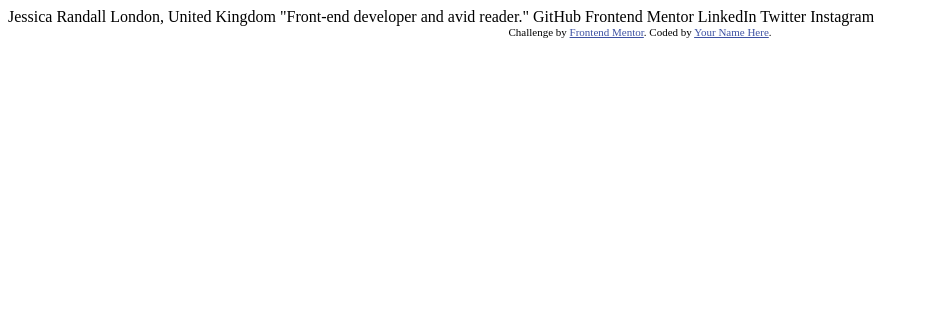
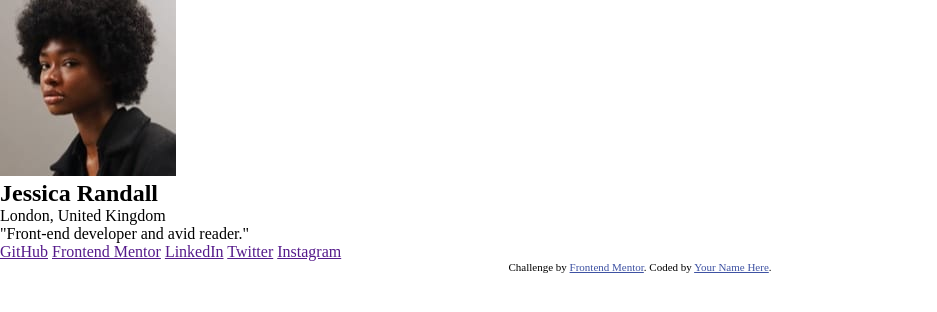
Before and after one commit to SiddLopez/social-links-profile, a plain HTML site: page index.html in a window 1280 px wide. Shown: the whole page, without its empty margins (0-937 px from the left). Drawn offline with Linux system fonts and the light colour scheme.

Commit message:
start variables and structure

```diff
--- a/index.html
+++ b/index.html
@@ -5,6 +5,7 @@
   <meta name="viewport" content="width=device-width, initial-scale=1.0"> <!-- displays site properly based on user's device -->
 
   <link rel="icon" type="image/png" sizes="32x32" href="./assets/images/favicon-32x32.png">
+  <link rel="stylesheet" href="./style.css">
 
   <title>Frontend Mentor | Social links profile</title>
 
@@ -15,16 +16,22 @@
   </style>
 </head>
 <body>
+  <h1 class="hidden">Frontend Mentor | Social links profile</h1>
 
-  Jessica Randall
-  London, United Kingdom
-  "Front-end developer and avid reader."
+  <main>
+    <img src="./assets/images/avatar-jessica.jpeg" alt="Profile picture">
+    <h2>Jessica Randall</h2>
+    <p>London, United Kingdom</p>
+    <p>"Front-end developer and avid reader."</p>
 
-  GitHub
-  Frontend Mentor
-  LinkedIn
-  Twitter
-  Instagram
+    <div class="social-links">
+      <a href="">GitHub</a>
+      <a href="">Frontend Mentor</a>
+      <a href="">LinkedIn</a>
+      <a href="">Twitter</a>
+      <a href="">Instagram</a>
+    </div>
+  </main>
 
   <footer class="attribution">
     Challenge by <a href="https://www.frontendmentor.io?ref=challenge">Frontend Mentor</a>.
--- /dev/null
+++ b/style.css
@@ -0,0 +1,17 @@
+:root{
+    --Green: hsl(75, 94%, 57%);
+    --White: hsl(0, 0%, 100%);
+    --Grey700: hsl(0, 0%, 20%);
+    --Grey800: hsl(0, 0%, 12%);
+    --Grey900: hsl(0, 0%, 8%);
+}
+
+*{
+    box-sizing: border-box;
+    margin: 0;
+    padding: 0;
+}
+
+.hidden{
+    display: none;
+}
```
